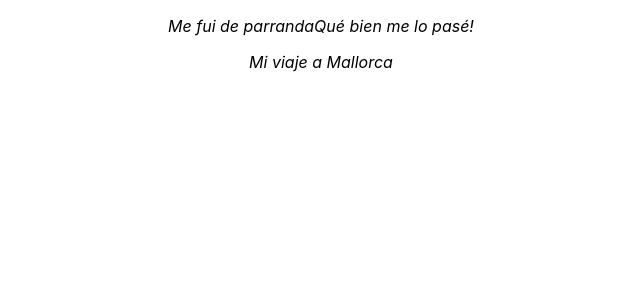
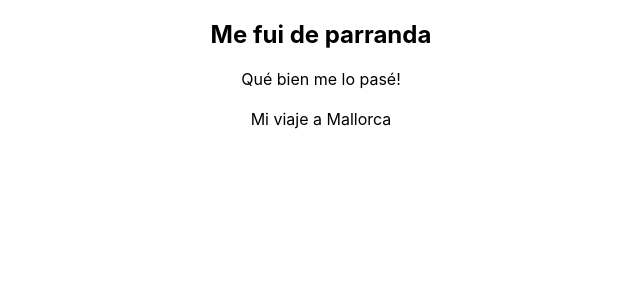
Before and after one commit to andriusmw/ejerciciosreact, a React (Create React App) app in the folder dia2/segunda/: page / in a window 1280 px wide. Shown: the top 300 px of the page, without its empty margins (319-959 px from the left). Built offline with nearby package versions, Linux system fonts and the light colour scheme.

Commit message:
dia 2 ejercicio 1 segunda op

```diff
--- a/dia2/segunda/src/App.js
+++ b/dia2/segunda/src/App.js
@@ -3,11 +3,16 @@
 import entries from "./entries.json"
 
 
-const Entry = ({ className, children, color }) => {
+const Entry = ({ title, children, color }) => {
   return (
-    <p className={className} style={{ color: color, fontStyle: "italic" }}>
-      {children}
-    </p>
+   <article>
+     <h2>
+      {title}
+     </h2>
+     <p>
+       {children}
+     </p>
+   </article>
   );
 };
 
@@ -15,8 +20,8 @@
 function App() {
   return (
    <div className="App">
-     <Entry >
-       {entries[0].title}
+     <Entry title={entries[0].title}>
+
        {entries[0].description}
      </Entry>
      <Entry >{entries[1].title}</Entry>
```
